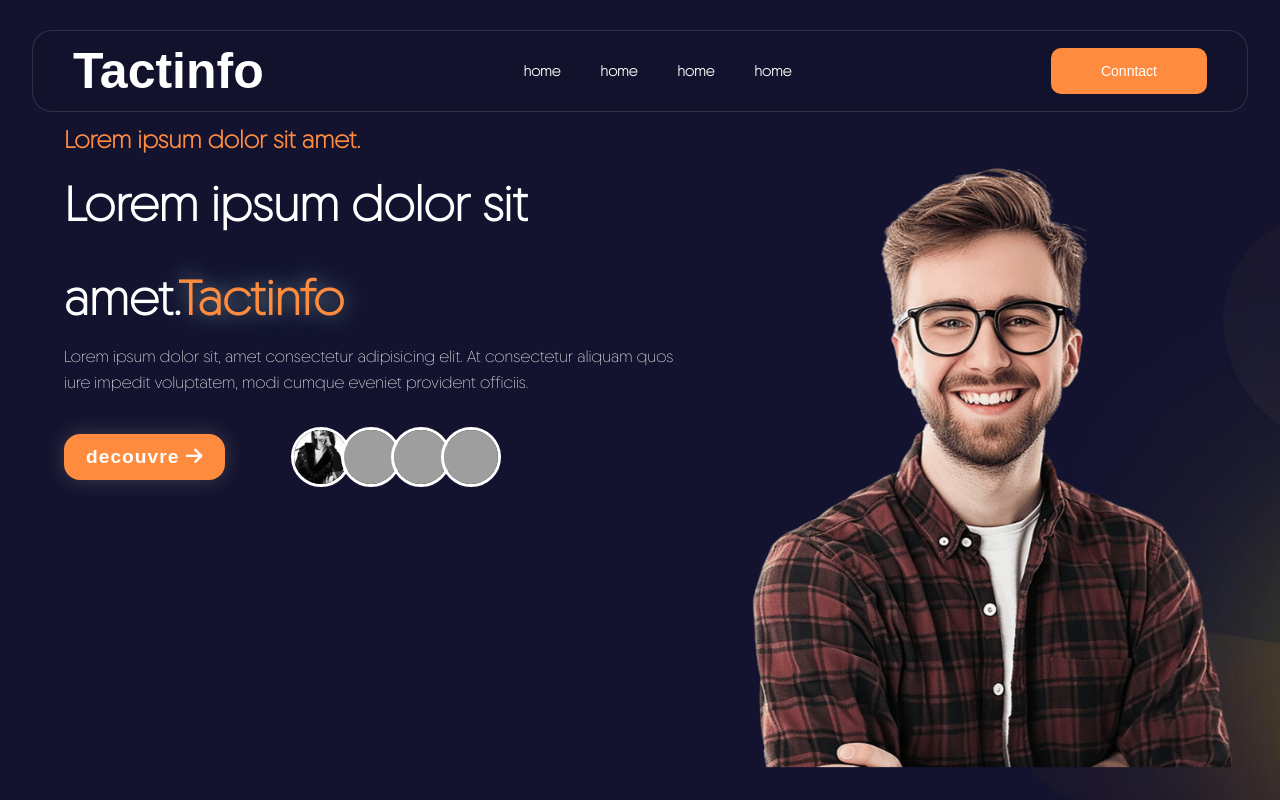
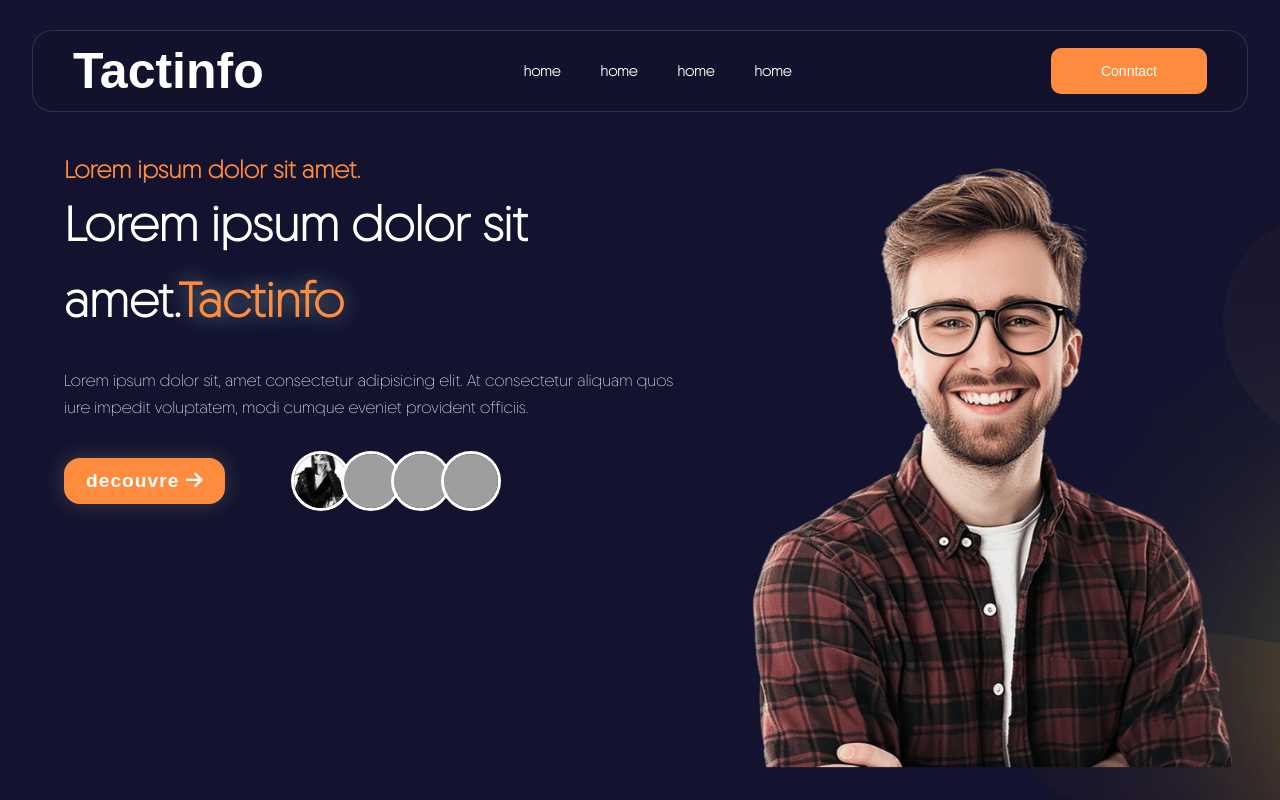
Before and after one commit to FanaRakoto/ProjectG1L2, a website built with Vite: page index.html in a window 1280 px wide. Built offline with nearby package versions, Linux system fonts and the light colour scheme; grey boxes are pictures that could not be loaded.

Commit message:
rectification page d'acceuil

```diff
--- a/src/style.css
+++ b/src/style.css
@@ -174,14 +174,15 @@ body{
   font-weight: bold;
   font-family: 'chopin';
   font-size: 1.5em;
+  margin-top: 30px;
 }
 .grand__titre_home {
   font-weight: bolder;
   font-size: 2em;
   font-family: 'chopin';
-  line-height: 2.5cm;
+  line-height: 2cm;
   color: var(--light);
-  padding: 0;
+  margin-bottom: 70px;
 
 }
 .grand__titre_home span {
```
